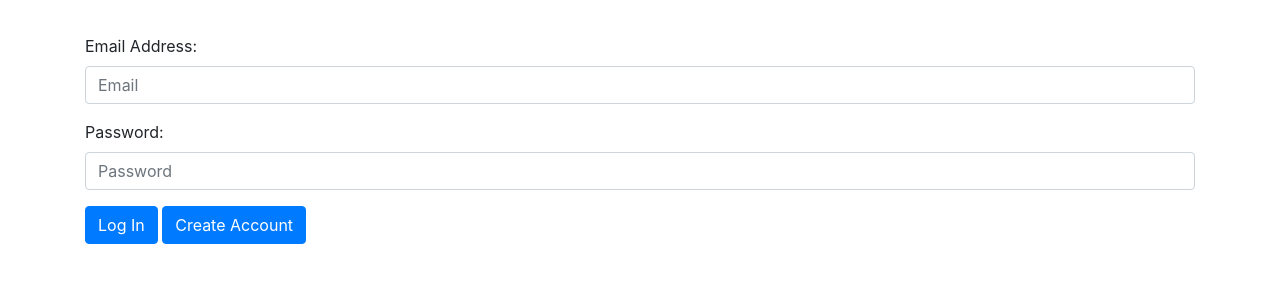
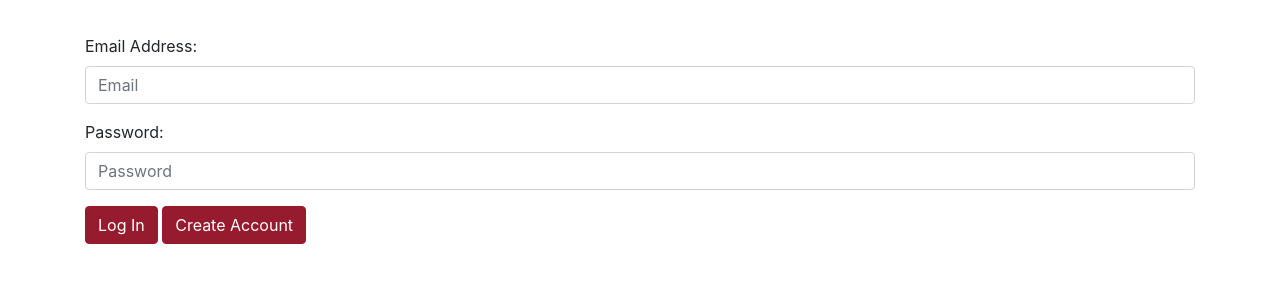
Before and after one commit to coreykoz/cs326-final-beta, a plain HTML site: page index.html in a window 1280 px wide. Shown: the part 194-476 px from the top of the page. Drawn offline with nearby package versions, Linux system fonts and the light colour scheme.

Commit message:
added button colors

```diff
--- a/css/main.css
+++ b/css/main.css
@@ -10,3 +10,12 @@
 .navbar {
     background-color: #971B2F;
 }
+
+/* Buttons & Forms */
+.btn-primary{
+    background-color: #971B2F;
+    border-color: #971B2F;
+}
+.btn-primary:hover {
+    background-color: #000000;
+}
```
